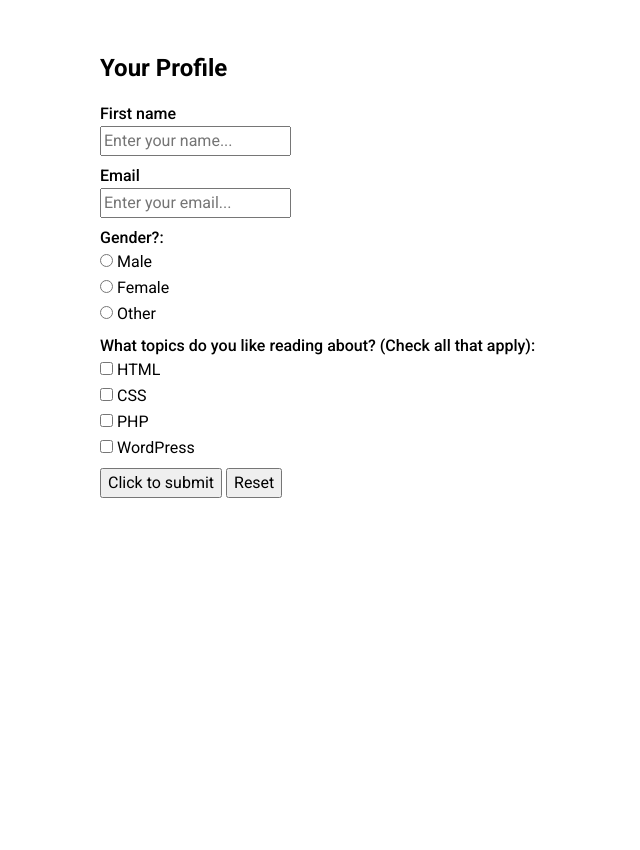
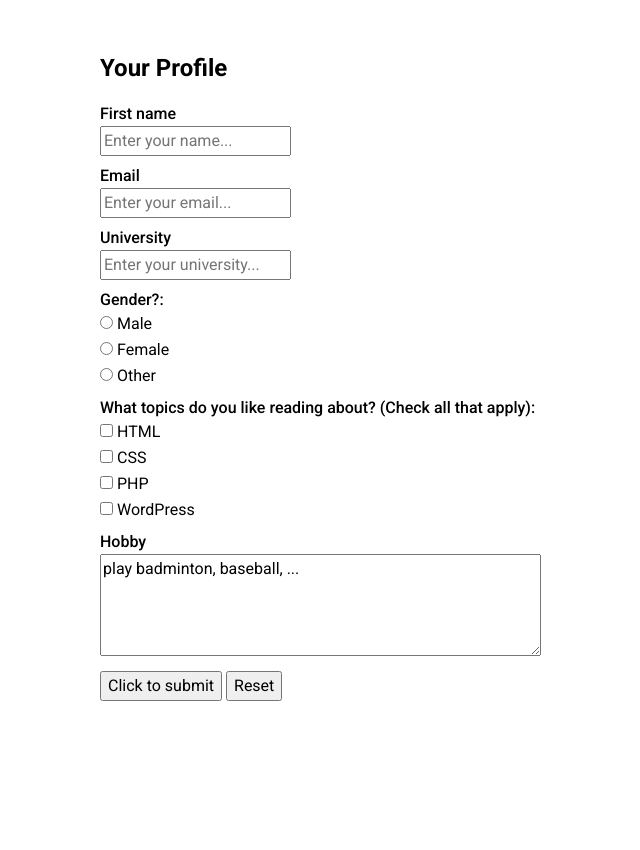
Before and after one commit to sptungG/WP.20212.Group10, a PHP site: page / in a window 1280 px wide. Shown: the whole page, without its empty margins (220-860 px from the left). Run offline with PHP 8.4, Linux system fonts and the light colour scheme.

Commit message:
Quang Khai add some fields to index.php and process.php

```diff
--- a/lab01-HTML/ex-05.html
+++ b/lab01-HTML/ex-05.html
@@ -12,7 +12,7 @@
             <tr>
                 <td style="width: 20%;">Education process</td>
                 <td colspan="2">&nbsp;
-                    <a href="http://thptnguyentrai.edu.vn/">Trường THPT Nguyễn Trãi, </a>
+                    <a href="http://thptnguyentrai.edu.vn/">Trường TasdasdasdHPT Nguyễn Trãi, </a>
                     <a href="https://www.hust.edu.vn/">Đại học BKHN</a>
                 </td>
             </tr>
--- /dev/null
+++ b/lab01-HTML/test1.html
@@ -0,0 +1,3 @@
+<script lang="PHP">
+    print("A simple initial project");
+</script>
--- a/lab02-PHP/index.php
+++ b/lab02-PHP/index.php
@@ -21,6 +21,11 @@
     <div class="text-field">
       <label for="email">Email</label>
       <input type="email" id="email" name="email" placeholder="Enter your email..."/>
+    </div>
+
+    <div class="text-field">
+      <label for="fullName"> University </label>
+      <input type="text" id="university" name="university" placeholder="Enter your university..."/>
     </div>
 
     <div class="form-group">
@@ -49,6 +54,14 @@
       </div>
     </div>
 
+    <div class="text-field">
+      <label for="Hobby"> Hobby</label>
+      <textarea id="w3review" name="Hobby" rows="4" cols="50">
+play badminton, baseball, ...
+      </textarea>
+
+    </div>
+
 
     <div class="form-action">
       <button type="submit" class="btn btn-submit">Click to submit</button>
```
Also changed, not shown: lab01-HTML/test.html (added, +17 -0 lines), lab01-HTML/test.php (added, +7 -0 lines), lab01-HTML/cat.png (added).
